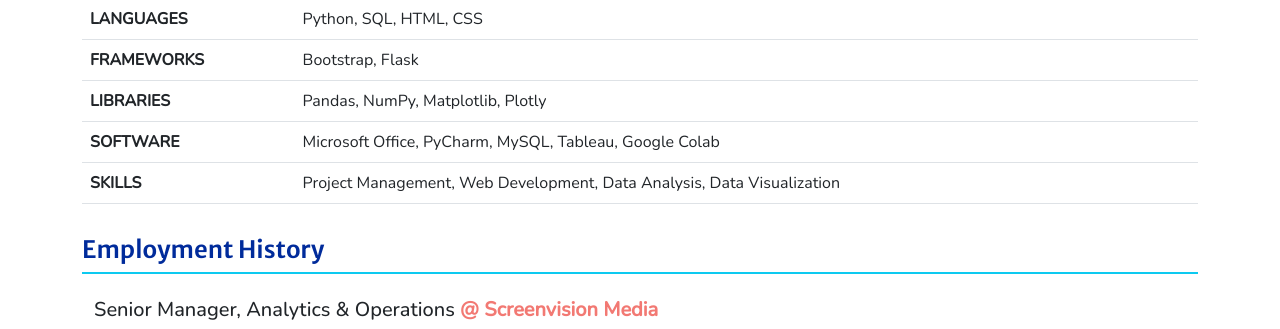
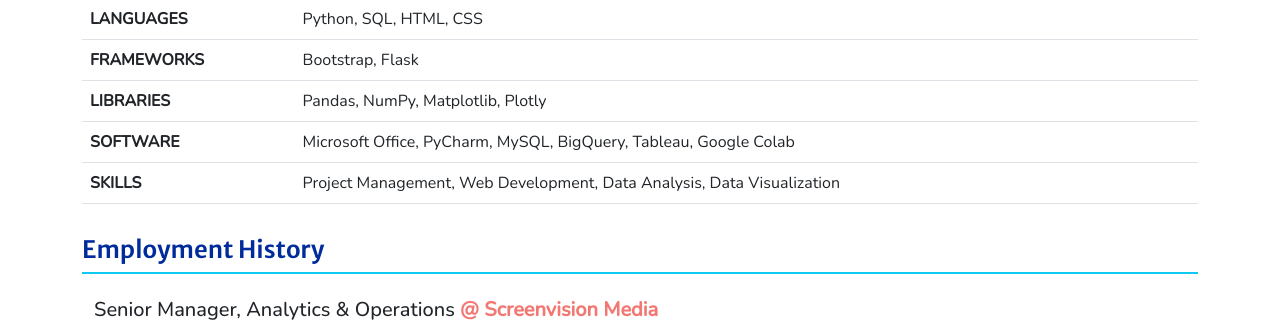
Before and after one commit to BinaryEgo/Portfolio, a Flask app: page /about in a window 1280 px wide. Shown: the part 1017-1346 px from the top of the page. Run offline with Flask 2, Linux system fonts and the light colour scheme; parts of the project's set-up code (start-up, migrations or seed data) failed here and were passed over; some libraries are stand-ins or nearby versions.

Commit message:
updated about me -> BigQuery updated resume

```diff
--- a/application/templates/aboutme.html
+++ b/application/templates/aboutme.html
@@ -76,7 +76,7 @@
         </tr>
         <tr>
             <th scope="row">SOFTWARE</th>
-            <td>Microsoft Office, PyCharm, MySQL, Tableau, Google Colab</td>
+            <td>Microsoft Office, PyCharm, MySQL, BigQuery, Tableau, Google Colab</td>
         </tr>
         <tr>
             <th scope="row">SKILLS</th>
```
Also changed, not shown: 1 other file.
